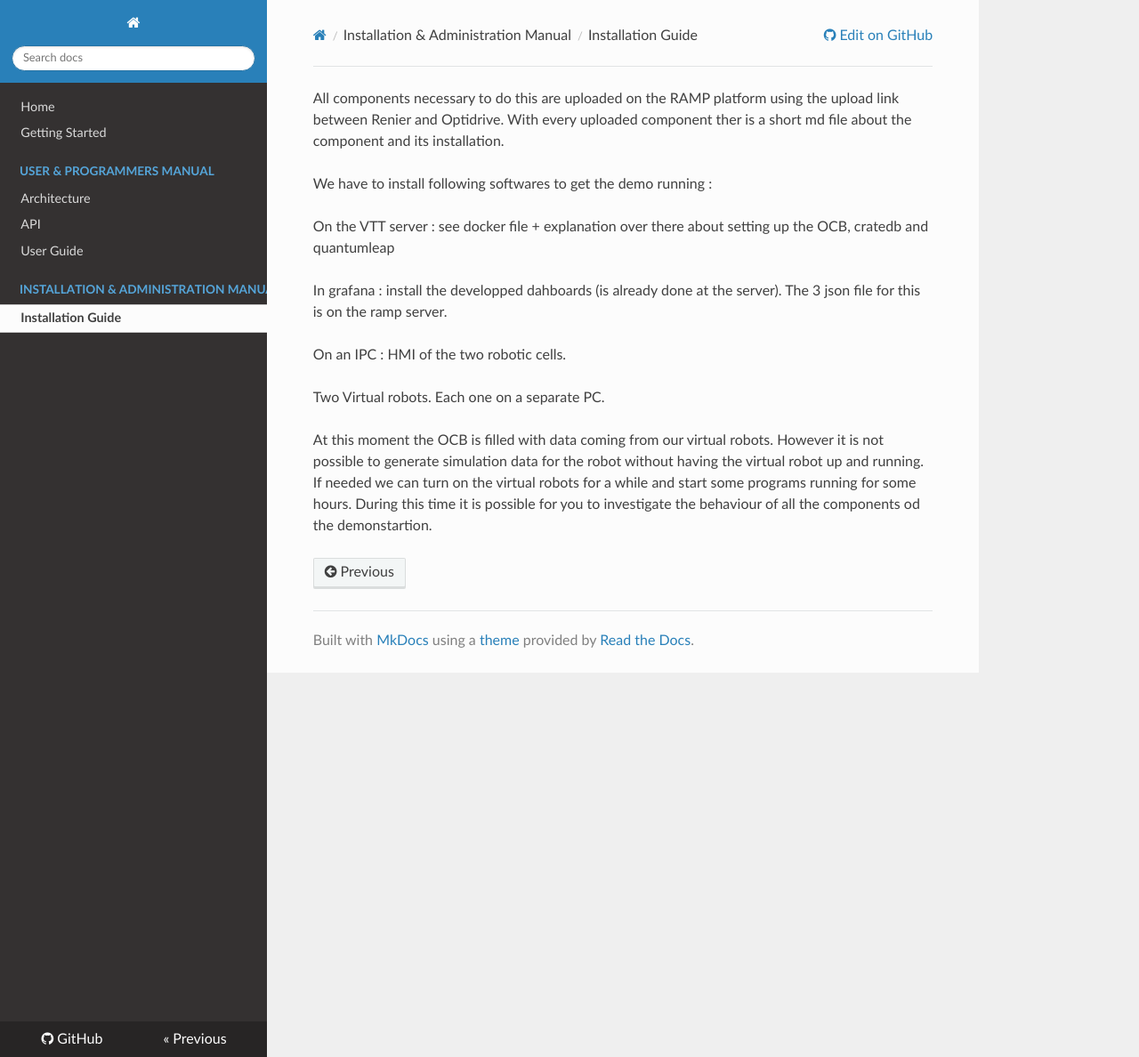
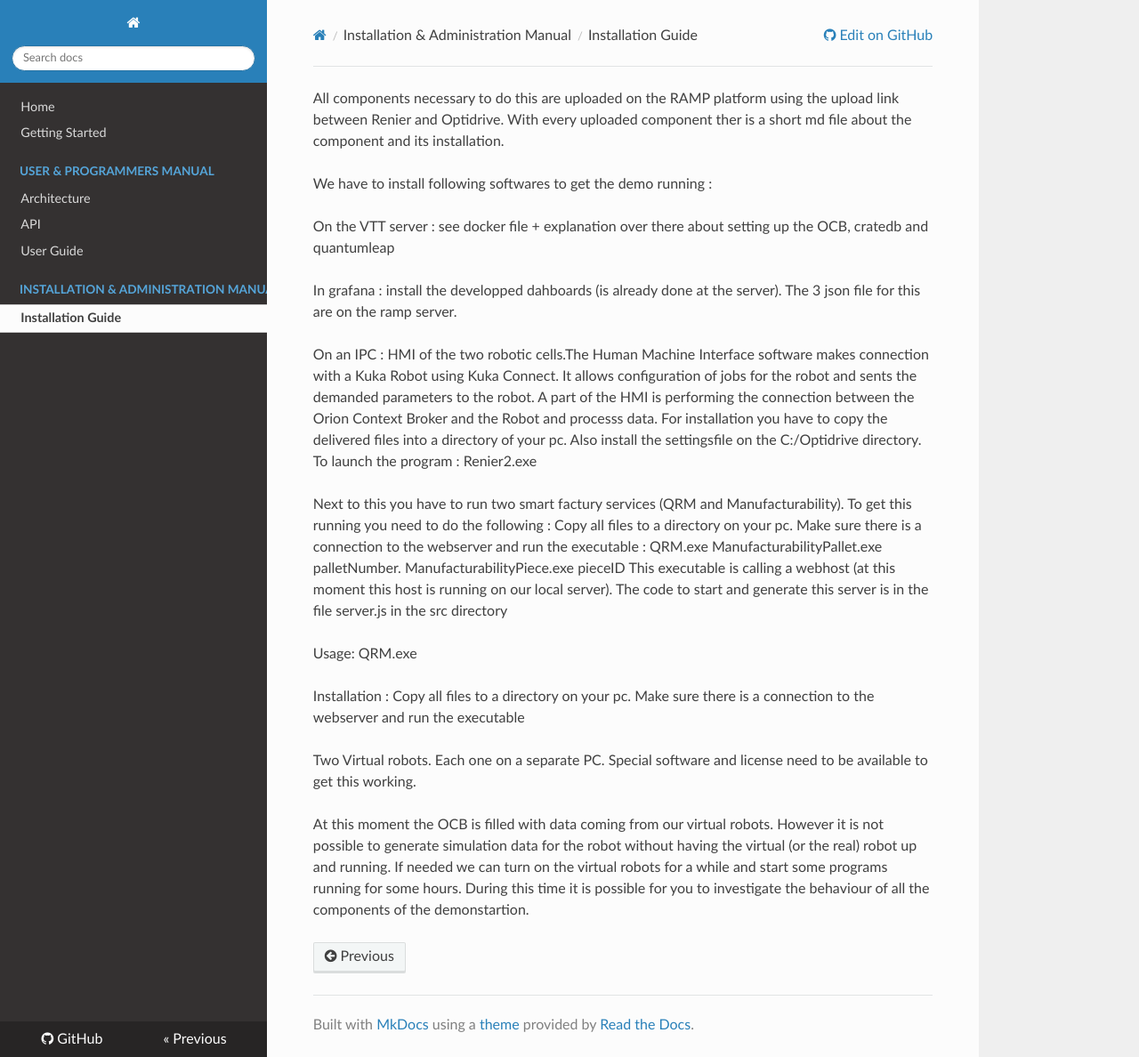
Before and after one commit to ramp-eu/JS2SF, an MkDocs documentation site: the page built from docs/installationguide.md, in a window 1280 px wide and 1188 px high. Shown: the whole window at 89% size. Built offline with MkDocs 1.6.1, drawn with Linux system fonts in a browser that asks for light colours; nearby versions of some CDN libraries; old or Windows-style settings are respelled for this version of MkDocs.

Commit message:
Update installationguide.md

```diff
--- a/docs/installationguide.md
+++ b/docs/installationguide.md
@@ -4,18 +4,29 @@ We have to install following softwares to get the demo running :
 
 On the VTT server :  see docker file + explanation over there about setting up the OCB, cratedb and quantumleap
 
-In grafana : install the developped dahboards (is already done at the server). The 3 json file for this is on the ramp server.
+In grafana : install the developped dahboards (is already done at the server). The 3 json file for this are on the ramp server.
 
-On an IPC : HMI of the two robotic cells.
+On an IPC : HMI of the two robotic cells.The Human Machine Interface software makes connection with a Kuka Robot using Kuka Connect.
+It allows configuration of jobs for the robot and sents the demanded parameters to the robot. A part of the HMI is performing the connection between the Orion Context Broker and the Robot and processs data.
+For installation you have to copy the delivered files into a directory of your pc.
+Also install the settingsfile on the C:/Optidrive directory.
+To launch the program : Renier2.exe
 
-Two Virtual robots. Each one on a separate PC.
+Next to this you have to run two smart factury services (QRM and Manufacturability). To get this running you need to do the following :
+Copy all files to a directory on your pc. Make sure there is a connection to the webserver and run the executable :
+   QRM.exe
+   ManufacturabilityPallet.exe palletNumber.
+   ManufacturabilityPiece.exe pieceID
+This executable is calling a webhost (at this moment this host is running on our local server). The code to start and generate this server is in the file server.js in the src directory
+
+Usage: QRM.exe
+
+Installation : Copy all files to a directory on your pc. Make sure there is a  connection to the webserver and run the executable
+
+
+Two Virtual robots. Each one on a separate PC. Special software and license need to be available to get this working.
 
 
 
-
-
-
-
-
-At this moment the OCB is filled with data coming from our virtual robots. However it is not possible to generate simulation data for the robot without having the virtual robot up and running.
-If needed we can turn on the virtual robots for a while and start some programs running for some hours. During this time it is possible for you to investigate the behaviour of all the components od the demonstartion.
+At this moment the OCB is filled with data coming from our virtual robots. However it is not possible to generate simulation data for the robot without having the virtual (or the real) robot up and running.
+If needed we can turn on the virtual robots for a while and start some programs running for some hours. During this time it is possible for you to investigate the behaviour of all the components of the demonstartion.
```
